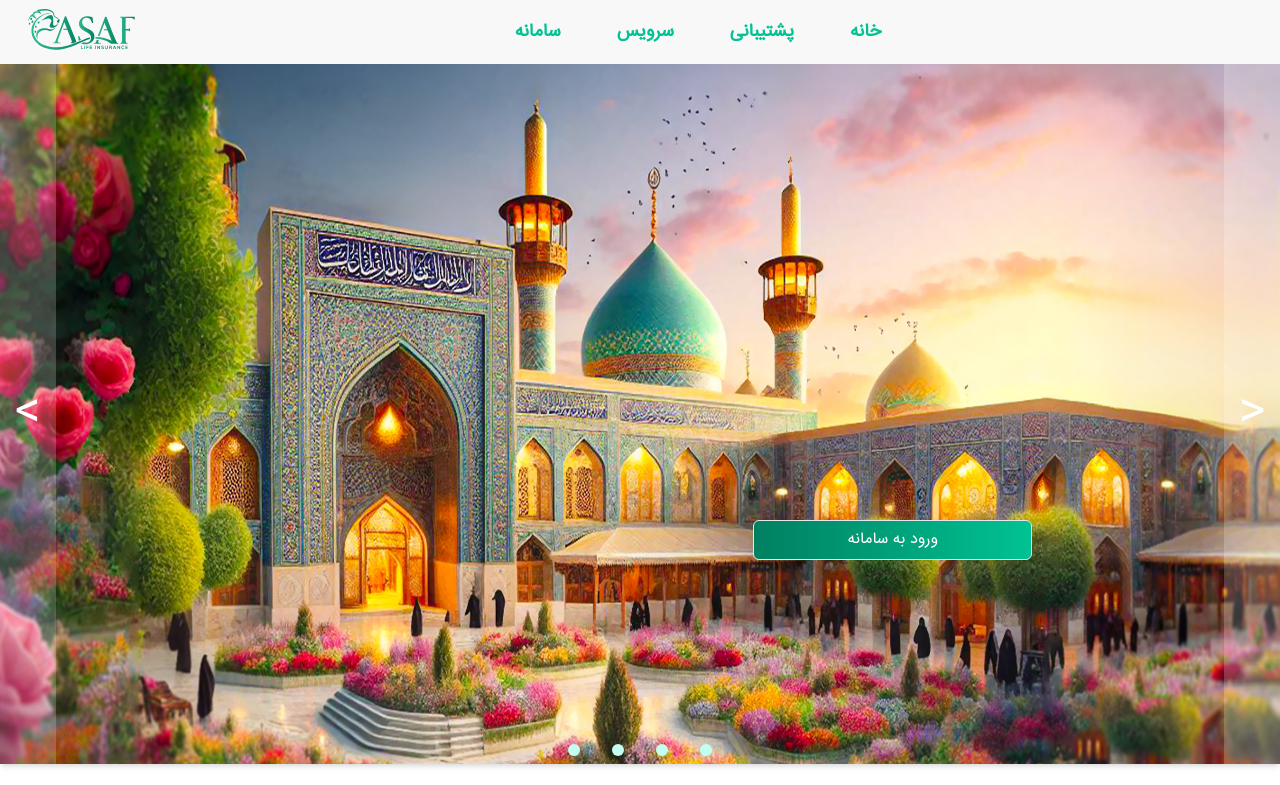
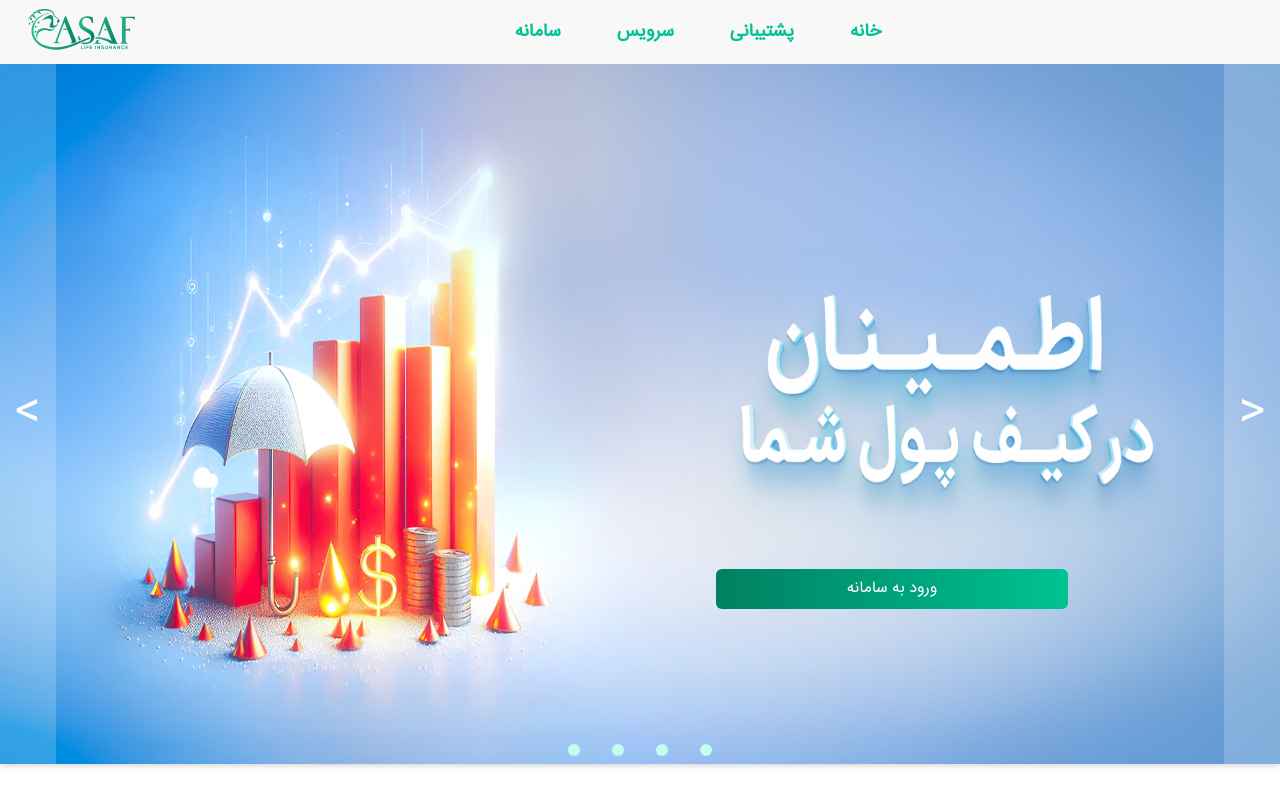
Before and after one commit to fatimaSfri/asaflife, a website: page public/index.html in a window 1280 px wide. Shown: the top 785 px of the page. Drawn offline with Linux system fonts and the light colour scheme.

Commit message:
chang Photo

```diff
--- a/public/index.html
+++ b/public/index.html
@@ -12,7 +12,7 @@
 
 <body >
     <!-- hight cheng -->
-    <div class="w-full h-[2600hv] flex flex-col  max-lg:h-[3200px] font-asaf ">
+    <div class="w-full h-[2600hv] flex flex-col   font-asaf ">
         <!-- navbar -->
 
 
@@ -27,10 +27,10 @@
                         text-lg font-bold  lg:justify-center w-full z-50 " dir="rtl">
 
 
-                            <li class="hover:text-[#008061] text-[#00C293] pt-2 font-asaf py-2  cursor-pointer">خانه</li>
-                         <li class="hover:text-[#008061] text-[#00C293]   py-2 cursor-pointer"> پشتیبانی</li>
-                            <li class="hover:text-[#008061] px-3 text-[#00C293] py-2 cursor-pointer "> سرویس</li>
-                            <li class="hover:text-[#008061] px-3 text-[#00C293] py-2 cursor-pointer">سامانه</li>
+                            <a href="./index.html"><li class="hover:text-[#008061] text-[#00C293] pt-2 font-asaf py-2  cursor-pointer">خانه</li></a>
+                             <a href="./index.html"><li class="hover:text-[#008061] text-[#00C293]   py-2 cursor-pointer"> پشتیبانی</li></a>
+                             <a href="./index.html"> <li class="hover:text-[#008061] px-3 text-[#00C293] py-2 cursor-pointer "> سرویس</li></a>
+                             <a href="./index.html"><li class="hover:text-[#008061] px-3 text-[#00C293] py-2 cursor-pointer">سامانه</li> </a>
                         </ul>
 
 
@@ -47,10 +47,11 @@
                         text-lg font-bold  max-lg:invisible  lg:justify-center  z-50  " dir="rtl">
 
 
-                            <li class="hover:text-[#008061] text-[#00C293] px-3 font-asaf cursor-pointer">خانه</li>
-                            <li class="hover:text-[#008061] text-[#00C293]  px-3 py-5 cursor-pointer"> پشتیبانی</li>
-                            <li class="hover:text-[#008061] px-3 text-[#00C293] py-5 cursor-pointer"> سرویس</li>
-                            <li class="hover:text-[#008061] px-3 text-[#00C293] py-5 cursor-pointer">سامانه</li>
+
+                        <a href="./index.html"><li class="hover:text-[#008061] text-[#00C293] px-3 font-asaf cursor-pointer">خانه</li></a>
+                        <a href="./index.html"><li class="hover:text-[#008061] text-[#00C293]  px-3 py-5 cursor-pointer"> پشتیبانی</li></a>
+                        <a href="./index.html"><li class="hover:text-[#008061] px-3 text-[#00C293] py-5 cursor-pointer"> سرویس</li></a>
+                        <a href="./index.html"><li class="hover:text-[#008061] px-3 text-[#00C293] py-5 cursor-pointer">سامانه</li></a>
 
                         </ul>
 
@@ -70,7 +71,8 @@
 
 
         <!-- bg-img -->
-        <div class=" bg-[url('../img/bg/shrin.jpg')]  bg-[length:100%_100%]  bg-no-repeat  shadow-md  h-[700px] flex items-end mt-16 relative ml-0" id="parent">
+        <div class=" bg-[url('../img/bg/01.jpg')]  bg-[length:100%_100%]  bg-no-repeat  shadow-md h-[700px]   flex items-end justify-center mt-16 relative ml-0"
+         id="parent">
             <div class="flex justify-between w-full h-full absolute ">
                 <div class="w-14 h-full max-lg:w-7 bg-[rgba(255,255,255,0.2)] flex flex-col items-center justify-center z-10"  onclick="changeSlider(1)">
                     <button class="text-white w-7 text-5xl z-50 " onclick="changeSlider(1)" id="next">&#60;</button>
@@ -83,14 +85,21 @@
 
         <!-- </div> -->
             <!-- C T A -->
-            <div class="flex flex-col w-full items-center h-64 max-lg:h-96 justify-between ">
-                <div
-                    class=" w-3/12 max-md:w-5/12 h-16  max-md:mt-60 p-2 rounded-xl flex flex-col  justify-around md:ml-[30rem] max-lg:mt-48  ">
+            <div class="">
 
-                    <a href="./login.html" class="z-50" >
-                        <button class=" border w-11/12  mx-auto h-10   bg-gradient-to-r max-md:text-[14px] from-[#008061] to-[#00C293]   rounded-md text-white max-sm:text-[12px] ">ورود به سامانه</button>
-                    </a>
-                </div>
+            </div>
+
+
+            <!-- <div class="flex flex-col w-full items-center h-64  justify-between border  "> -->
+                <!-- <div
+                    class=" w-3/12 max-md:w-5/12 h-16  p-2 rounded-xl flex flex-col  justify-around ml-[45%] max-sm:mt-44 border ">
+                    -->
+                    <div class="absolute w-9/12 h-3/6  flex flex-col items-start justify-center ">
+                    <div class=" h-1/4 w-96 flex items-center justify-center xl:mr-10 ">
+                    <a href="./login.html" class="z-50 w-full" >
+                        <button class="  w-11/12 max-lg:w-5/12  h-10 md:mr-3 bg-gradient-to-r max-md:text-[14px] from-[#008061] to-[#00C293]   rounded-md text-white max-sm:text-[12px] ">ورود به سامانه</button>
+                    </a></div></div>
+                <!-- </div> -->
                 <!-- doted -->
                 <div class=" flex  items-center justify-center">
                     <div class="w-[9rem] h-16  flex justify-between items-end">
--- a/public/js/app.js
+++ b/public/js/app.js
@@ -22,7 +22,7 @@ toggleBtn.addEventListener('click',() =>
 
 let imgSlider =document.querySelector('#parent')
 let dot =document.querySelectorAll(".dot")
-let a_img=['./img/bg/gold.jpg', './img/bg/shrin.jpg','./img/bg/chart.jpg','./img/bg/silver.jpg','./img/bg/house.jpg']
+let a_img=['./img/bg/02.jpg', './img/bg/03.jpg','./img/bg/04.jpg','./img/bg/05.jpg','./img/bg/06.jpg']
 let index = 0;
 
 setInterval(() => changeSlider(-1) ,10000);
```
Also changed, not shown: public/img/bg/01.jpg (added), public/img/bg/02.jpg (added), public/img/bg/03.jpg (added), public/img/bg/04.jpg (added), public/img/bg/05.jpg (added), public/img/bg/06.jpg (added), public/img/bg/chart.jpg (deleted), public/styles/output.css.
